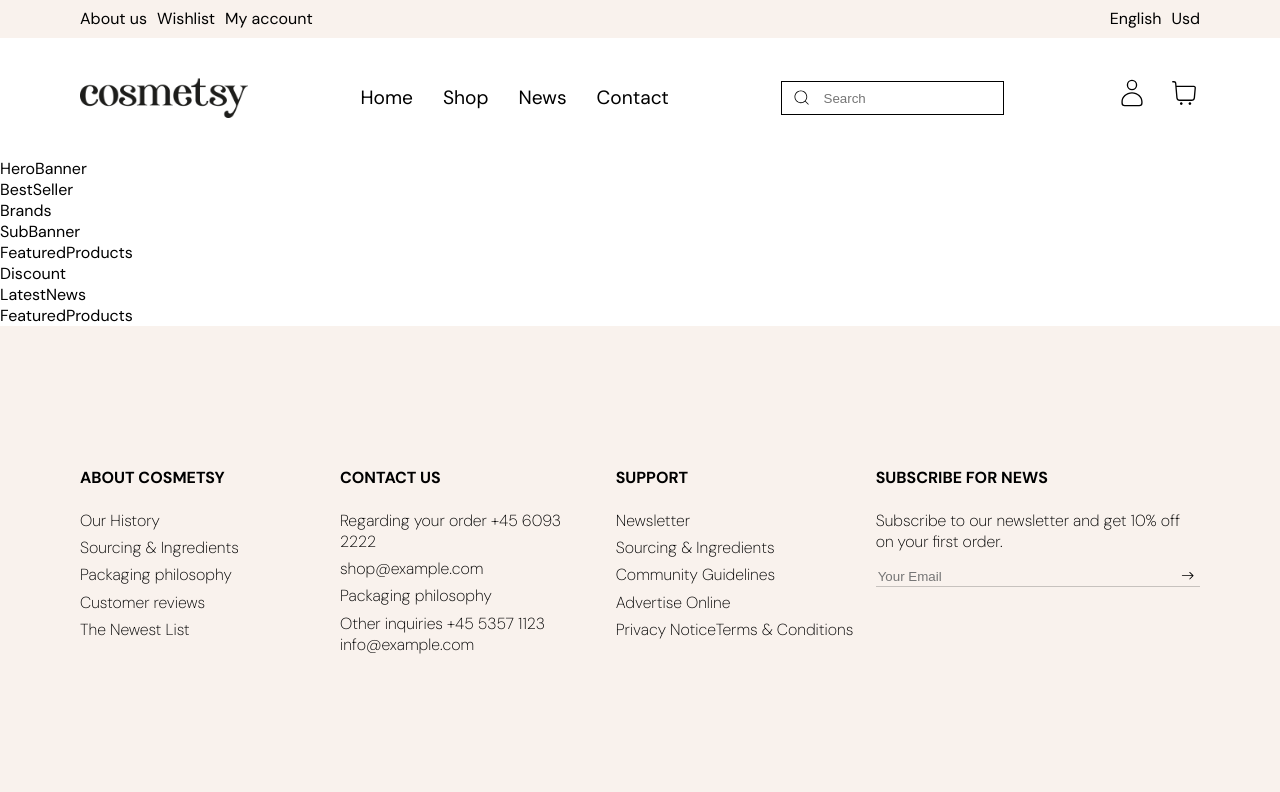
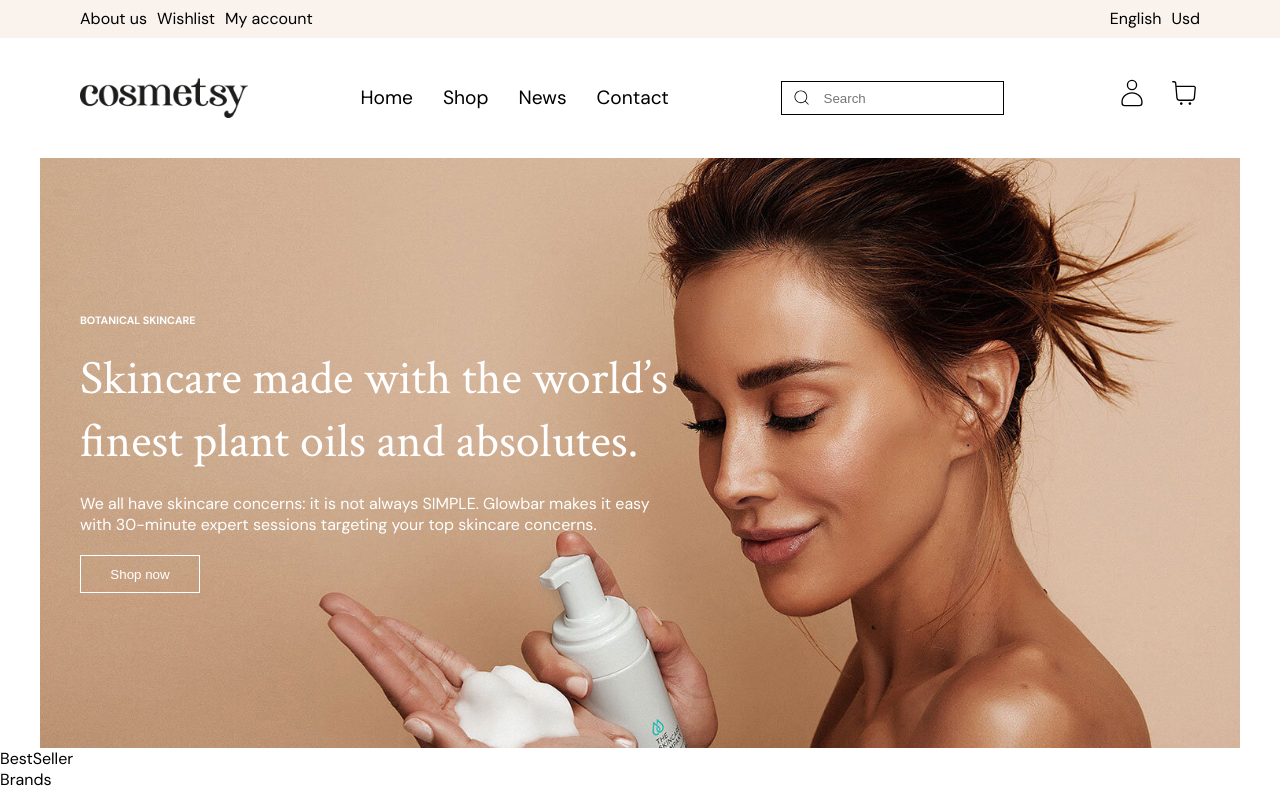
Before and after one commit to dinhminhduong1402/ecommerce-app, a Next.js app: page / in a window 1280 px wide. Shown: the top 792 px of the page. Built offline with nearby package versions, Linux system fonts and the light colour scheme.

Commit message:
3/9/2023

```diff
--- a/src/app/page.js
+++ b/src/app/page.js
@@ -1,8 +1,25 @@
+import './styles/HomePage.scss'
+import { subFont } from './fonts'
 
 export default function Home() {
   return (
     <>
-      <section>HeroBanner</section>
+      <section className="hero-banner">
+        <div className="hero-banner-container">
+          <div className="hero-banner-text">
+            <h6>BOTANICAL SKINCARE</h6>
+            <h2 className={subFont.className}>
+              Skincare made with the world’s finest plant oils and absolutes.
+            </h2>
+            <p>
+              We all have skincare concerns: it is not always SIMPLE. Glowbar makes it easy with
+              30-minute expert sessions targeting your top skincare concerns.
+            </p>
+            <button>Shop now</button>
+          </div>
+        </div>
+      </section>
+
       <section>BestSeller</section>
       <section>Brands</section>
       <section>SubBanner</section>
--- /dev/null
+++ b/src/app/styles/HomePage.scss
@@ -0,0 +1,53 @@
+
+
+.hero-banner {
+  width: 100vw;
+  height: 590px;
+  display: flex;
+  justify-content: center;
+
+  .hero-banner-container {
+    width: 100vw;
+    max-width: 1200px;
+    height: 590px;
+    background-image: url('../asset/hero-banner.jpg');
+    background-position: center;
+    background-repeat: no-repeat;
+    background-size: cover;
+    display: flex;
+    justify-content: start;
+    align-items: center;
+
+    .hero-banner-text {
+      width: 50%;
+      margin-left: 40px;
+      display: flex;
+      flex-direction: column;
+      justify-content: center;
+      flex-wrap: nowrap;
+      gap: 20px;
+
+      h6, h2, p, button {
+        color: #fff;
+      }
+
+      h2 {
+        font-size: 3rem;
+        font-weight: 200;
+      }
+
+      button {
+        border: #fff solid 0.3px;
+        background-color: unset;
+        height: 38px;
+        width: 20%;
+        cursor: pointer;
+        &:hover {
+          background-color: rgba(250, 250, 250, 0.1);
+        }
+      }
+    }
+  }
+
+
+}
--- a/src/app/styles/globalStyles.scss
+++ b/src/app/styles/globalStyles.scss
@@ -5,6 +5,7 @@ body {
 
 * {
   color: #000;
+  margin: 0;
 }
 
 ul {
```
Also changed, not shown: src/app/asset/hero-banner.jpg (added).
